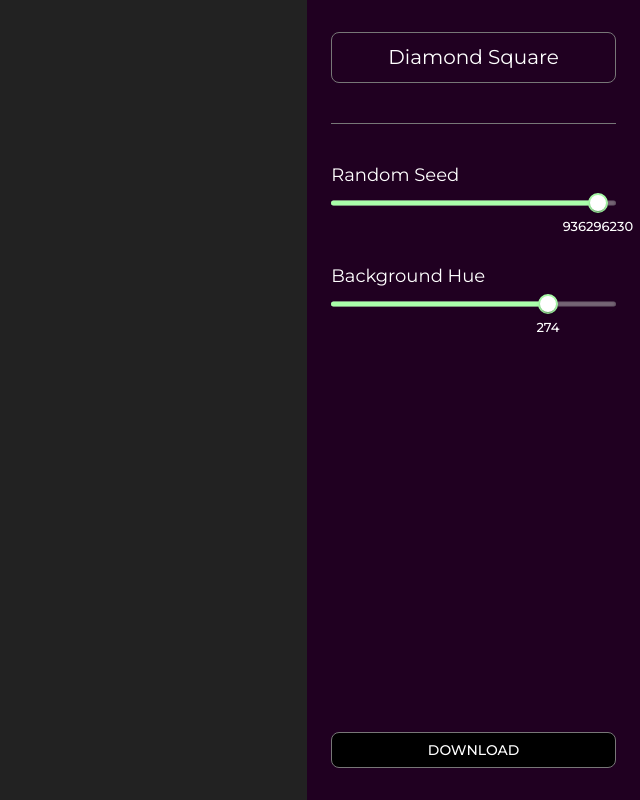
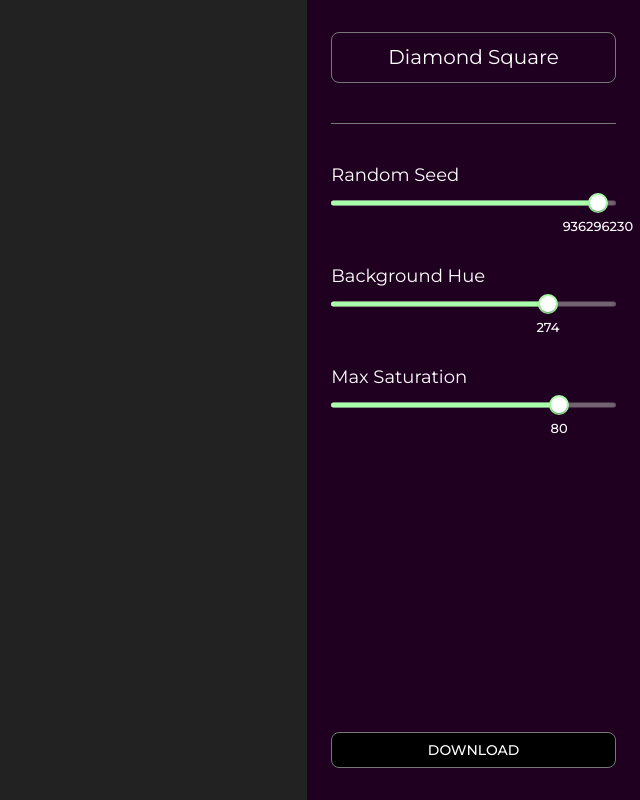
Before and after one commit to Yoctoboy/generative-generator, a React (Vite) app: page / in a window 1280 px wide. Shown: the whole page, without its empty margins (640-1280 px from the left). Built offline with nearby package versions, Linux system fonts and the light colour scheme.

Commit message:
update diamond square

```diff
--- a/src/algorithms/diamond-square/setup.ts
+++ b/src/algorithms/diamond-square/setup.ts
@@ -14,6 +14,13 @@ export const parameters = [
         initialValue: 274,
         step: 1,
     },
+    {
+        name: 'Max Saturation',
+        minValue: 0,
+        maxValue: 100,
+        initialValue: 80,
+        step: 1,
+    },
 ] as const satisfies Parameter[]
 
 export const setup = (
@@ -25,9 +32,9 @@ export const setup = (
         // global params
         const size = 513 // must be 2**n + 1
         const randomDivision = 1.3
-        const maxColor = 100
+        const maxColor = paramValues['Max Saturation']
 
-        const canvas = p5.createCanvas(size, size)
+        p5.createCanvas(size, size)
 
         // initialize 2D altitude matrix
         const mat = new Array(size).fill(0).map(() => new Array(size).fill(0))
@@ -42,7 +49,11 @@ export const setup = (
             minalt = 100000.0,
             maxalt = -100000.0,
             result
-        let randomFactor = 10
+        let randomFactor = 100 // kinda useless value since everything is rescaled from 0 to maxColor in the end
+        mat[0][0] = p5.random(-randomFactor, randomFactor)
+        mat[0][size - 1] = p5.random(-randomFactor, randomFactor)
+        mat[size - 1][0] = p5.random(-randomFactor, randomFactor)
+        mat[size - 1][size - 1] = p5.random(-randomFactor, randomFactor)
         while (space > 1) {
             halfspace = space / 2
             // diamond step
@@ -56,8 +67,6 @@ export const setup = (
                         4
                     result = avg + p5.random(-randomFactor, randomFactor)
                     mat[x][y] = result
-                    minalt = Math.min(minalt, result)
-                    maxalt = Math.max(maxalt, result)
                 }
             }
 
@@ -88,8 +97,6 @@ export const setup = (
                     avg = s / n
                     result = avg + p5.random(-randomFactor, randomFactor)
                     mat[x][y] = result
-                    minalt = Math.min(minalt, result)
-                    maxalt = Math.max(maxalt, result)
                 }
             }
             randomFactor /= randomDivision
@@ -97,6 +104,12 @@ export const setup = (
         }
 
         // rescale altitudes between 0 and maxcolor and set pixels accordingly
+        for (let x = 0; x < size; x += 1) {
+            for (let y = 0; y < size; y += 1) {
+                minalt = Math.min(minalt, mat[x][y])
+                maxalt = Math.max(maxalt, mat[x][y])
+            }
+        }
         for (let x = 0; x < size; x += 1) {
             for (let y = 0; y < size; y += 1) {
                 mat[x][y] =
```
